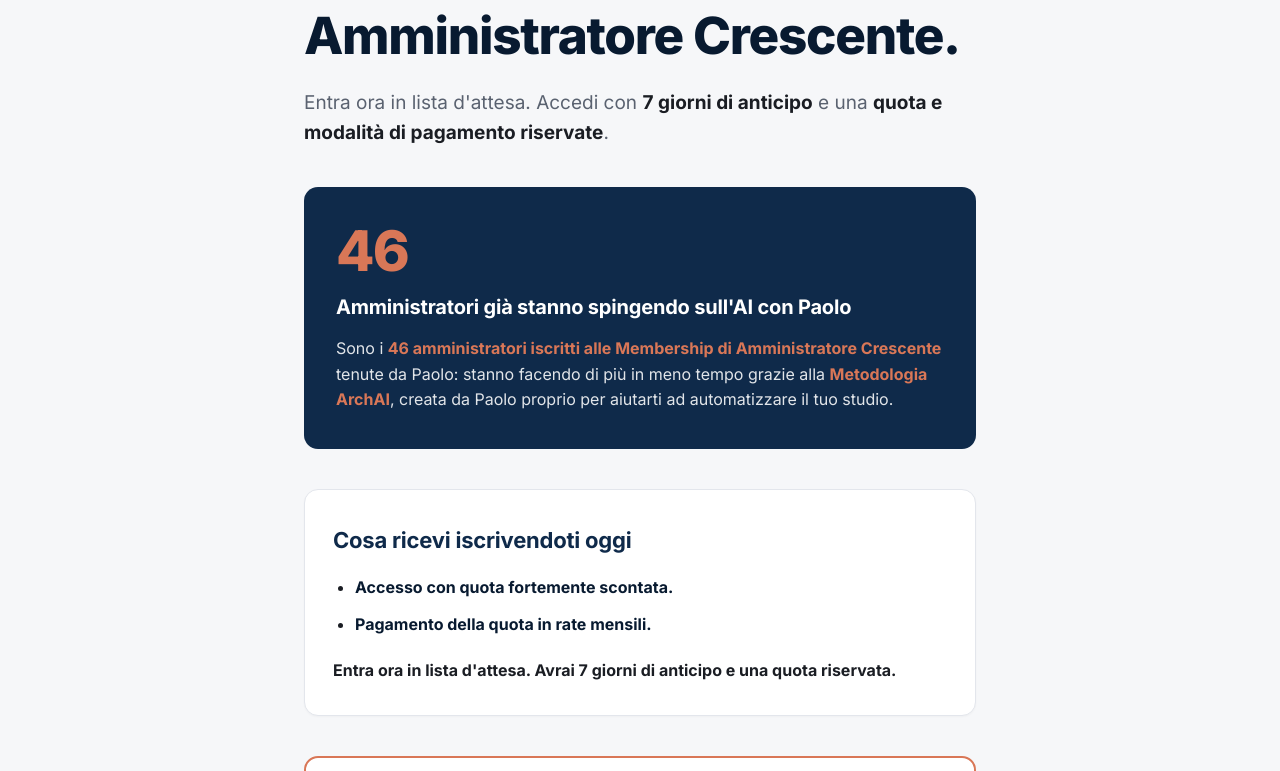
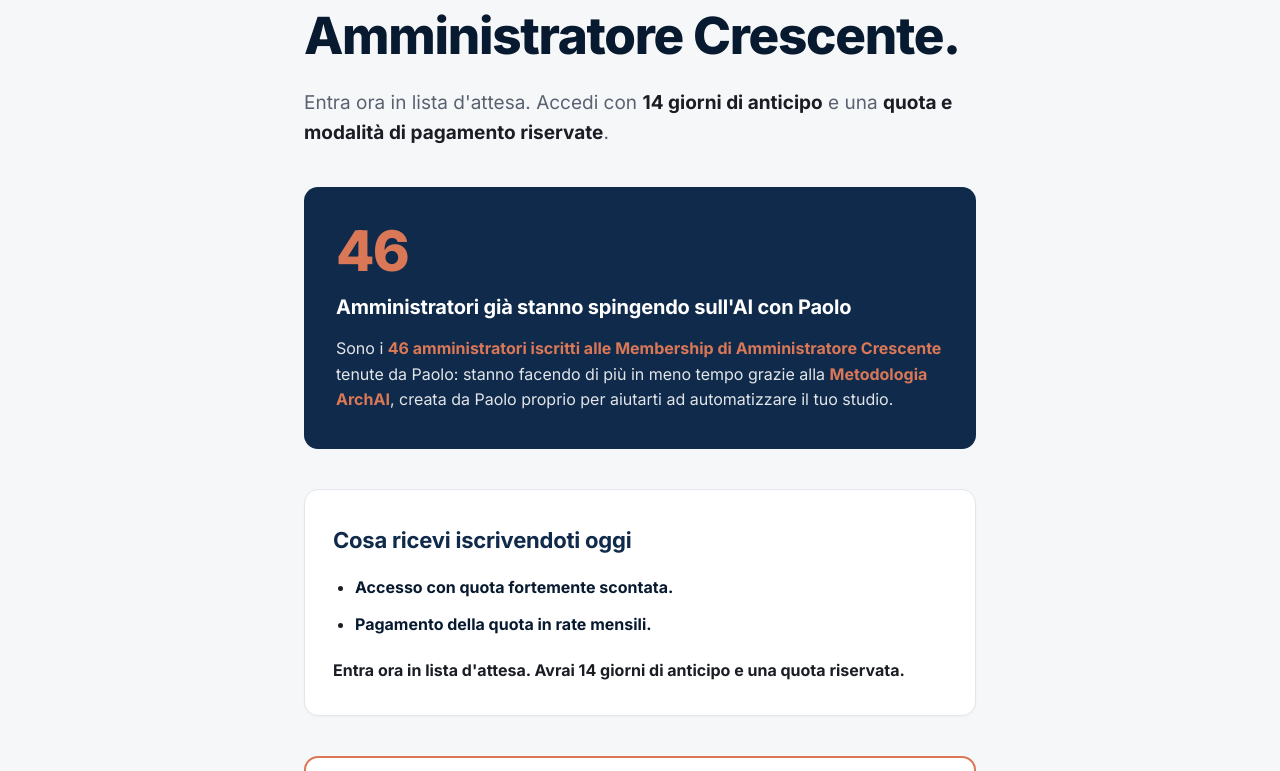
Before and after one commit to Paolocesareo/amministratorecrescente-sito-istituzionale, a Jekyll site: the page built from masterclaude.html, in a window 1280 px wide. Shown: the part 471-1242 px from the top of the page. Built offline with Jekyll 4.4.1, drawn with Linux system fonts in a browser that asks for light colours.

Commit message:
Waitlist advantage: 7 giorni -> 14 giorni di anticipo

```diff
--- a/masterclaude.html
+++ b/masterclaude.html
@@ -10,7 +10,7 @@ sitemap: false
 <meta name="viewport" content="width=device-width, initial-scale=1">
 <meta name="robots" content="noindex,nofollow">
 <title>MasterClaude Amministratore Crescente — Lista d'Attesa</title>
-<meta name="description" content="Costruisci il tuo Studio a Trazione AI con la MasterClaude di Amministratore Crescente. Entra in lista d'attesa: 7 giorni di anticipo e quota riservata.">
+<meta name="description" content="Costruisci il tuo Studio a Trazione AI con la MasterClaude di Amministratore Crescente. Entra in lista d'attesa: 14 giorni di anticipo e quota riservata.">
 <link rel="preconnect" href="https://fonts.googleapis.com">
 <link rel="preconnect" href="https://fonts.gstatic.com" crossorigin>
 <link href="https://fonts.googleapis.com/css2?family=Inter:wght@400;500;600;700;800&display=swap" rel="stylesheet">
@@ -198,7 +198,7 @@ sitemap: false
   <h1>Costruisci il tuo <em>Studio a Trazione AI</em> con la <em>MasterClaude</em> di Amministratore Crescente.</h1>
 
   <p class="lede">
-    Entra ora in lista d'attesa. Accedi con <strong>7 giorni di anticipo</strong> e una <strong>quota e modalit&agrave; di pagamento riservate</strong>.
+    Entra ora in lista d'attesa. Accedi con <strong>14 giorni di anticipo</strong> e una <strong>quota e modalit&agrave; di pagamento riservate</strong>.
   </p>
 
   <div class="proof">
@@ -215,7 +215,7 @@ sitemap: false
       <li><strong>Accesso con quota fortemente scontata.</strong></li>
       <li><strong>Pagamento della quota in rate mensili.</strong></li>
     </ul>
-    <p style="margin-top:20px;margin-bottom:0;"><strong>Entra ora in lista d'attesa. Avrai 7 giorni di anticipo e una quota riservata.</strong></p>
+    <p style="margin-top:20px;margin-bottom:0;"><strong>Entra ora in lista d'attesa. Avrai 14 giorni di anticipo e una quota riservata.</strong></p>
   </div>
 
   <div class="form-wrap">
```
